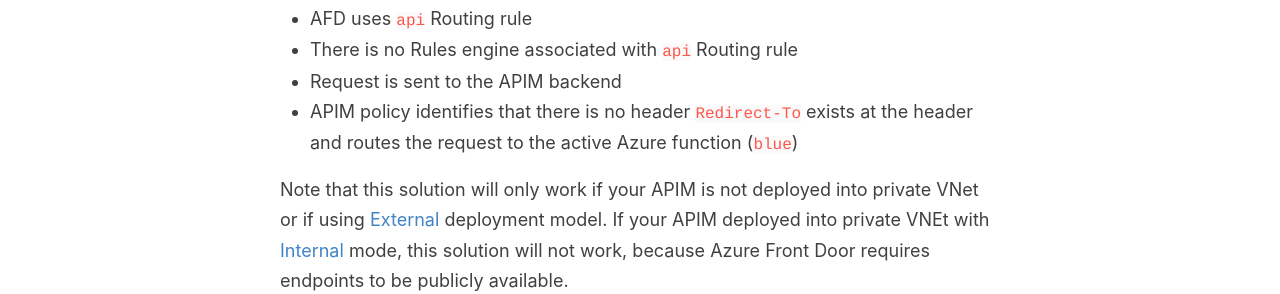
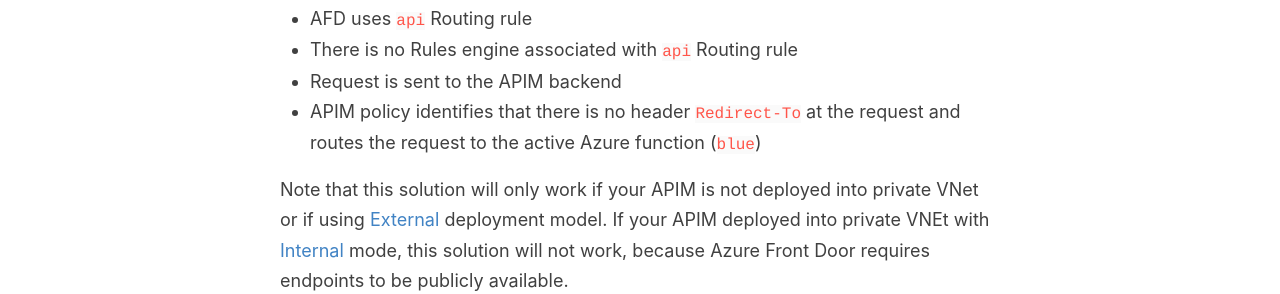
Before and after one commit to evgenyb/evgenyb.github.io, a Jekyll site: the page built from _posts/2020-10-29-blue-green-azure-front-door.md, in a window 1280 px wide and 900 px high, scrolled down 5074 px. Shown: the part 159-453 px from the top of the window. Built offline with Jekyll 4.4.1, drawn with Linux system fonts in a browser that asks for light colours.

Commit message:
Working with text

```diff
--- a/_posts/2020-10-29-blue-green-azure-front-door.md
+++ b/_posts/2020-10-29-blue-green-azure-front-door.md
@@ -94,7 +94,7 @@
 * AFD uses `api` Routing rule
 * There is no Rules engine associated with `api` Routing rule
 * Request is sent to the APIM backend
-* APIM policy identifies that there is no header `Redirect-To` exists at the header and routes the request to the active Azure function (`blue`)
+* APIM policy identifies that there is no header `Redirect-To` at the request and routes the request to the active Azure function (`blue`)
 
 Note that this solution will only work if your APIM is not deployed into private VNet or if using [External](https://docs.microsoft.com/en-us/azure/api-management/api-management-using-with-vnet?WT.mc_id=AZ-MVP-5003837) deployment model.
 If your APIM deployed into private VNEt with [Internal](https://docs.microsoft.com/en-us/azure/api-management/api-management-using-with-vnet?WT.mc_id=AZ-MVP-5003837) mode, this solution will not work, because Azure Front Door requires endpoints to be publicly available.
```
